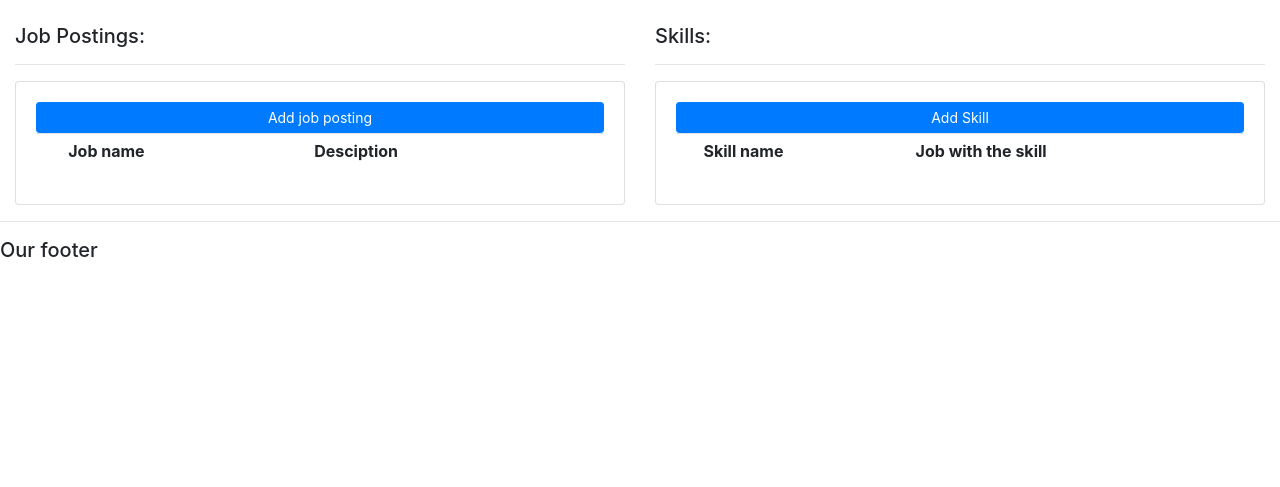
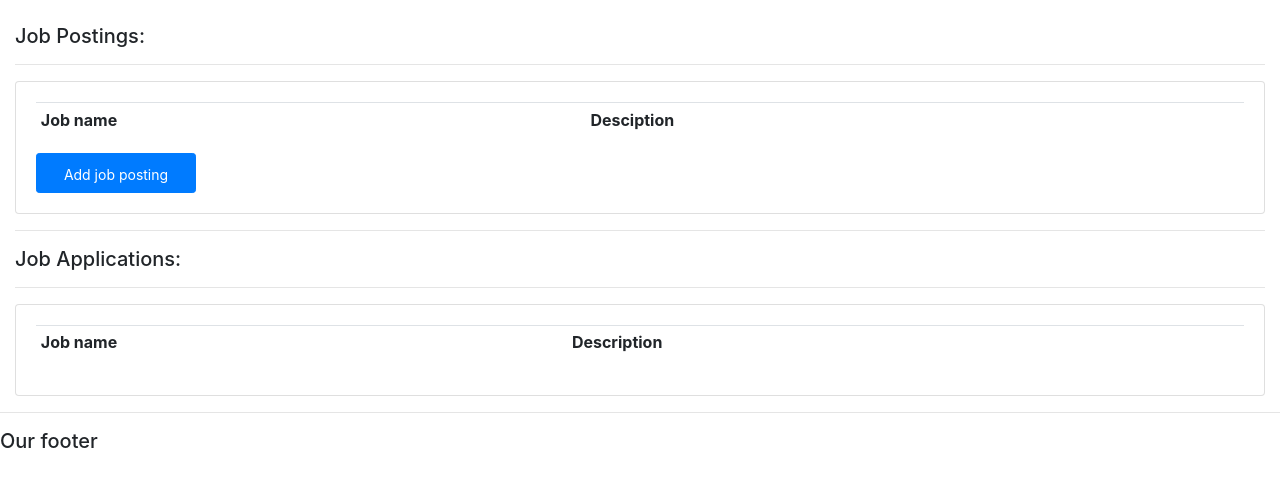
Before and after one commit to ribajacob123/Resume-shortlister, a Django app: template web_app/templates/web_app/dashboard.html in a window 1280 px wide. Shown: the part 70-557 px from the top of the page. Run offline with Django 3.2, Linux system fonts and the light colour scheme; the template is opened without the code that fills it, so the values that code supplies are empty; some libraries are stand-ins or nearby versions.

```diff
--- a/web_app/__init__.py
+++ b/web_app/__init__.py
@@ -0,0 +1 @@
+#default_app_config = web_app.apps.WebAppConfig
--- a/web_app/templates/web_app/dashboard.html
+++ b/web_app/templates/web_app/dashboard.html
@@ -5,14 +5,12 @@
 <br>
 
 <div class="row">
-	<div class="col-md-6">
+	<div class="col-md">
 		<h5> Job Postings:</h5>
 		<hr>
 		<div class="card card-body">
-			<a class="btn btn-primary  btn-sm btn-block" href="{% url 'jobpost' %}">Add job posting</a>
 			<table class="table table-sm">
 				<tr>
-					<th></th>
 					<th>Job name</th>
 					<th>Desciption</th>
 					<th></th>
@@ -20,9 +18,9 @@
 
 				{% for job in jobpostings %}
 					<tr>
-						<td><a class="btn btn-sm btn-info" href="">View</a></td>
 						<td>{{job.title}}</td>
 						<td>{{job.description}}</td>
+						<td><a class="btn btn-sm btn-info" href="">View</a></td>
 						<form method="POST" action="" enctype="multipart/form-data">
 							{% csrf_token %}
 							<input type="hidden" name="jobid" value="{{job.id}}"/>
@@ -32,30 +30,31 @@
 				{% endfor %}
 
 			</table>
+			<a class="btn btn-primary  btn-sm btn-block" href="{% url 'jobpost' %}" style="width:160px; height: 40px; padding: 10px;">Add job posting</a>
 		</div>
 	</div>
 
-	<div class="col-md-6">
-		<h5> Skills:</h5>
+
+
+</div>
+<hr>
+<div class="row">
+	<div class="col-md">
+		<h5> Job Applications:</h5>
 		<hr>
 		<div class="card card-body">
-			<a class="btn btn-primary  btn-sm btn-block" href="{% url 'add_skills' %}">Add Skill</a>
 			<table class="table table-sm">
 				<tr>
+					<th>Job name</th>
+					<th>Description</th>
 					<th></th>
-					<th>Skill name</th>
-					<th>Job with the skill</th>
 				</tr>
 
-				{% for skill in skills %}
+				{% for job in jobpostings %}
 					<tr>
-						<td><a class="btn btn-sm btn-info" href="{% url 'skill' skill.id %}">View</a></td>
-						<td>{{skill.skill_name}}</td>
-						<td>
-						{% for job in skills.jobs %}
-							{{job}},
-						{% endfor %}
-						</td>
+						<td>{{job.title}}</td>
+						<td>{{job.description}}</td>
+						<td><a class="btn btn-sm btn-info" href="">View</a></td>
 					</tr>
 				{% endfor %}
 
@@ -63,6 +62,8 @@
 		</div>
 	</div>
 
+
+
 </div>
 
 {% endblock %}
--- a/web_app/templates/web_app/user.html
+++ b/web_app/templates/web_app/user.html
@@ -61,12 +61,14 @@
 				<tr>
 					<th>Job name</th>
 					<th>Desciption</th>
+					<th>Status</th>
 				</tr>
 
 				{% for job in applied_jobs %}
 					<tr>
 						<td>{{job.title}}</td>
 						<td>{{job.description}}</td>
+						<td>Pending</td>
 					</tr>
 				{% endfor %}
 
--- a/web_app/urls.py
+++ b/web_app/urls.py
@@ -18,7 +18,7 @@ urlpatterns = [
     path('addskills/', views.add_skills, name='add_skills'),
     path('jobpost/', views.jobpost, name='jobpost'),
     path('createprofile/', views.createprofile, name="createprofile"),
-    #path('updateprofile/<str:pk>/', views.updateprofile, name="updateprofile"),
+    #path('jobapplications/<str:pk>/', views.jobapplications, name="jobapplications"),
     #path('delete_order/<str:pk>/', views.deleteOrder, name="delete_order"),
 
 
```
Also changed, not shown: pdfconvertor.py (deleted, +0 -86 lines), web_app/signals.py (+12 -10 lines), web_app/utils/pdfconvertor.py (added, +15 -0 lines), web_app/views.py (+8 -8 lines), web_app/utils/__init__.py (added).
